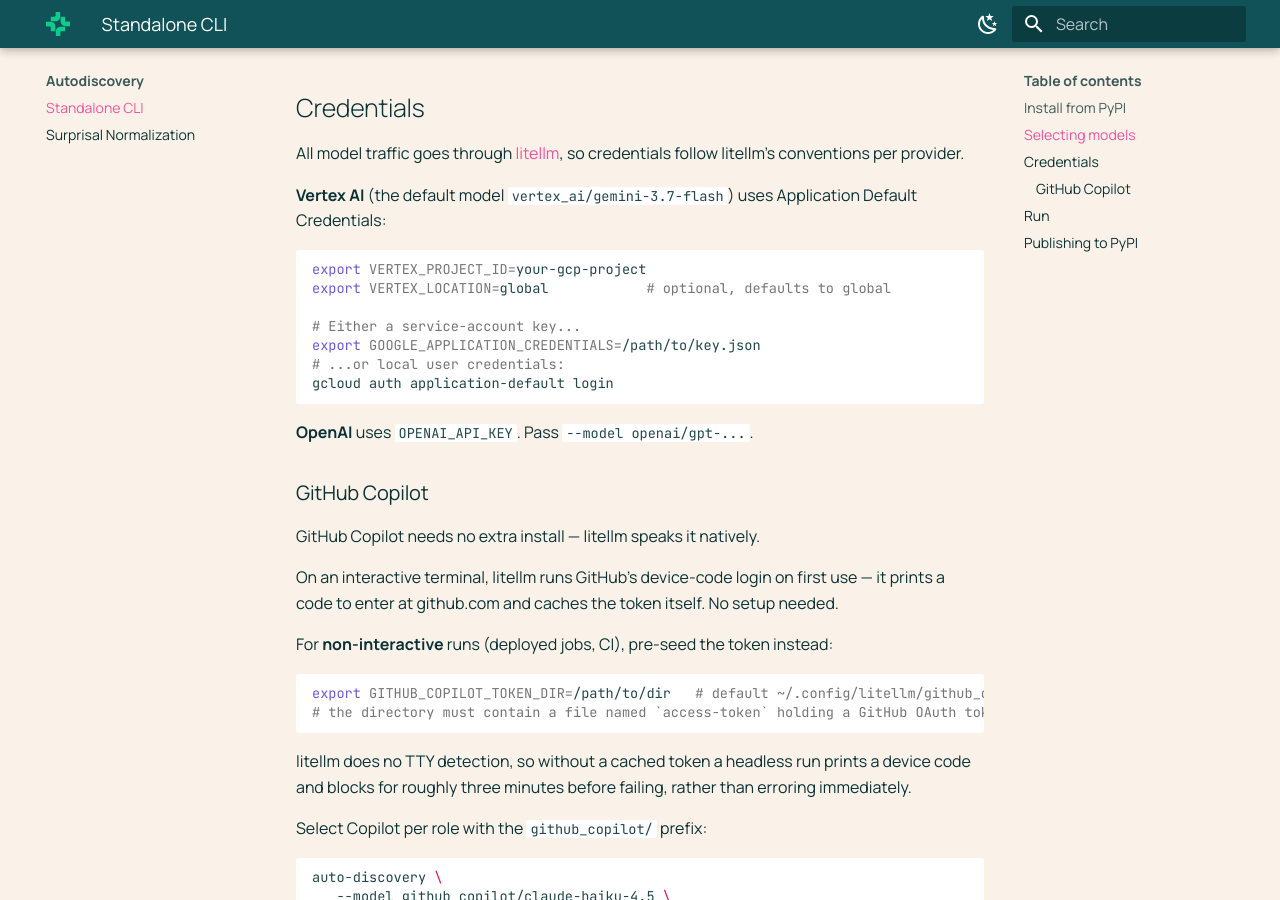
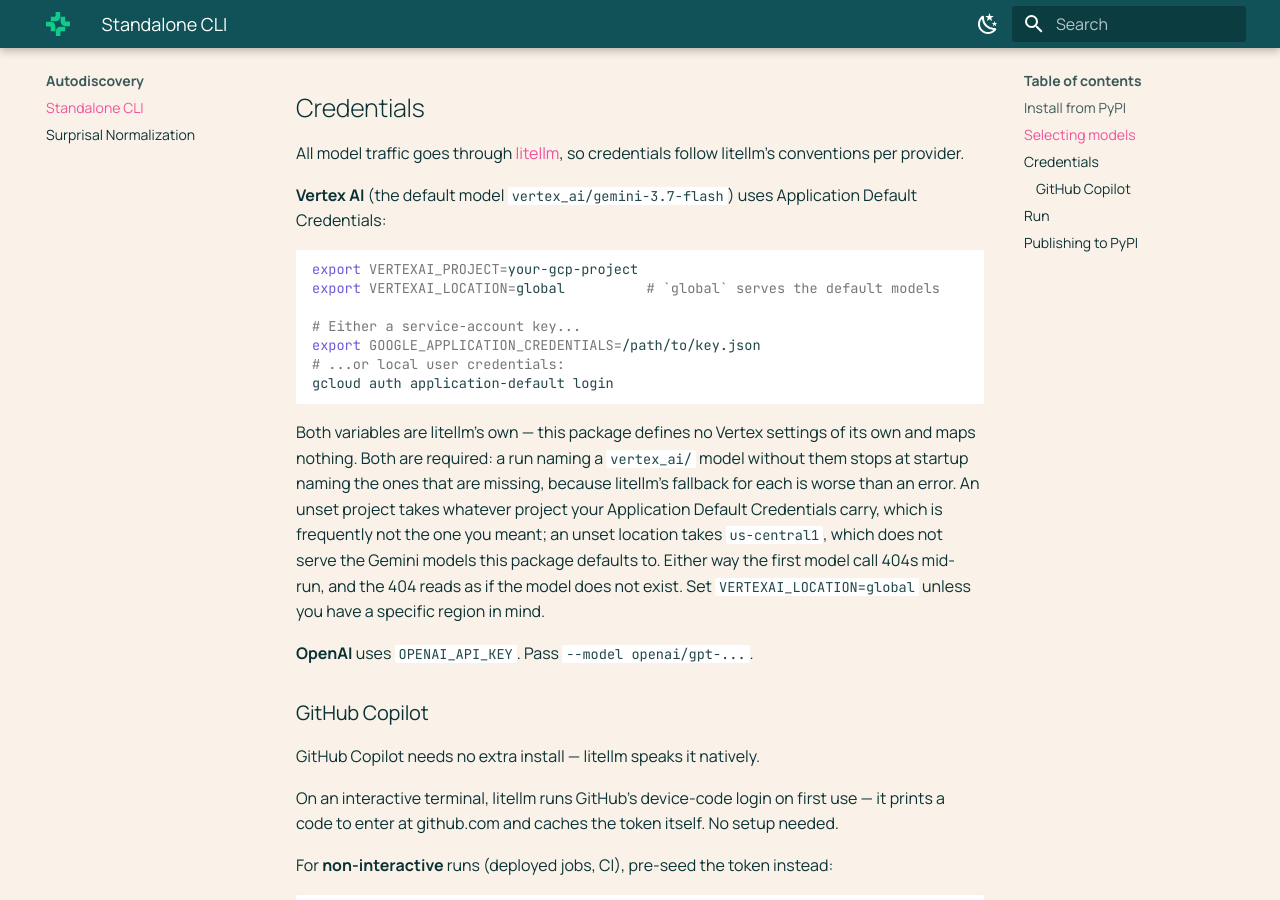
Before and after one commit to allenai/asta-autodiscovery, an MkDocs documentation site: the page built from docs/autodiscovery/standalone.md, in a window 1280 px wide and 900 px high, scrolled down 1485 px. Built offline with MkDocs 1.6.1 and Material for MkDocs 9.7.7, drawn with Linux system fonts in a browser that asks for light colours.

Commit message:
Configure Vertex with litellm's own env vars and require both at startup (#83)
**Breaking: `VERTEX_PROJECT_ID` and `VERTEX_LOCATION` are no longer
read. Set `VERTEXAI_PROJECT` and `VERTEXAI_LOCATION`, both of them.**

Co-authored-by: gas2own <gas2own@users.noreply.github.com>

````diff
--- a/docs/autodiscovery/standalone.md
+++ b/docs/autodiscovery/standalone.md
@@ -75,14 +75,24 @@
 Default Credentials:
 
 ```sh
-export VERTEX_PROJECT_ID=your-gcp-project
-export VERTEX_LOCATION=global            # optional, defaults to global
+export VERTEXAI_PROJECT=your-gcp-project
+export VERTEXAI_LOCATION=global          # `global` serves the default models
 
 # Either a service-account key...
 export GOOGLE_APPLICATION_CREDENTIALS=/path/to/key.json
 # ...or local user credentials:
 gcloud auth application-default login
 ```
+
+Both variables are litellm's own — this package defines no Vertex settings of
+its own and maps nothing. Both are required: a run naming a `vertex_ai/` model
+without them stops at startup naming the ones that are missing, because
+litellm's fallback for each is worse than an error. An unset project takes
+whatever project your Application Default Credentials carry, which is
+frequently not the one you meant; an unset location takes `us-central1`, which
+does not serve the Gemini models this package defaults to. Either way the first
+model call 404s mid-run, and the 404 reads as if the model does not exist. Set
+`VERTEXAI_LOCATION=global` unless you have a specific region in mind.
 
 **OpenAI** uses `OPENAI_API_KEY`. Pass `--model openai/gpt-...`.
 
````
Also changed, not shown: CHANGELOG.md (+39 -0 lines), docs/configuration.md (+2 -2 lines), packages/autodiscovery/RELEASE.md (+10 -4 lines), 6 other files.
